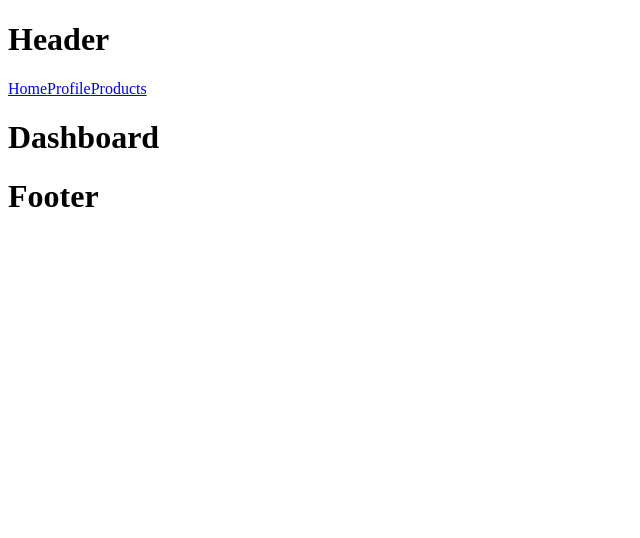
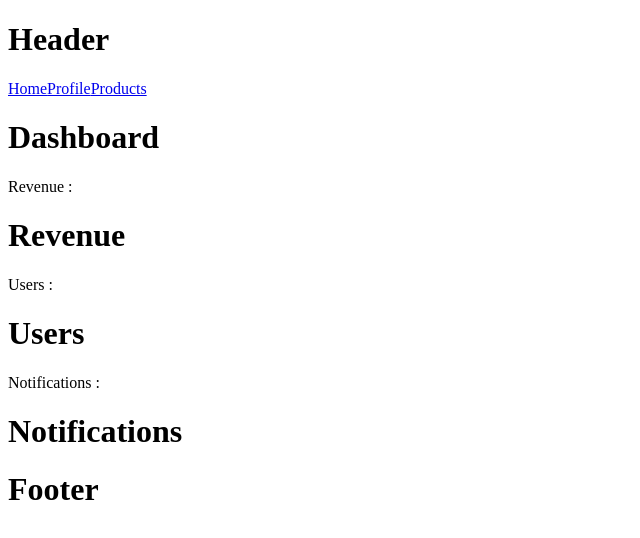
Before and after one commit to AzlaFord/NEXT.JS-Learning, a Next.js app: page /dashboard in a window 1280 px wide. Shown: the top 538 px of the page, without its empty margins (0-640 px from the left). Built offline with nearby package versions, Linux system fonts and the light colour scheme.

Commit message:
conditional routes

```diff
--- /dev/null
+++ b/src/app/(marketing)/dashboard/@login/page.tsx
@@ -0,0 +1,3 @@
+export default function Login(){
+    return <h1>Please login</h1>
+}
--- /dev/null
+++ b/src/app/(marketing)/dashboard/layout.tsx
@@ -0,0 +1,27 @@
+// import User from "./@users/page"
+// import Revenue from "./@revenue/page"
+// import Notifications from "./@notifications/page"
+
+export default function DashboardLayout({
+  children,
+  users,
+  revenue,
+  notifications,
+  login
+}: {
+  children: React.ReactNode
+  users: React.ReactNode
+  revenue: React.ReactNode
+  notifications: React.ReactNode
+  login: React.ReactNode
+}) {
+  const isLoggedin = true
+  return isLoggedin ? (<>
+        <div>{children}</div>
+        <div> Revenue : {revenue}</div>
+        <div> Users : {users}</div>
+        <div> Notifications : {notifications}</div>
+        </>
+
+  ): login
+}
--- a/src/app/(marketing)/dashboard/page.tsx
+++ b/src/app/(marketing)/dashboard/page.tsx
@@ -1,3 +1,5 @@
+
+
 export default function Dashboard(){
     return <h1>Dashboard</h1>
 }
```
